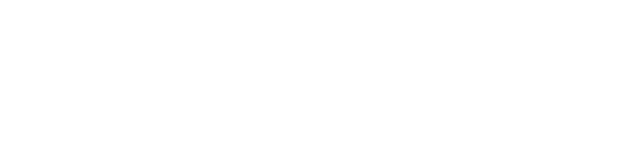
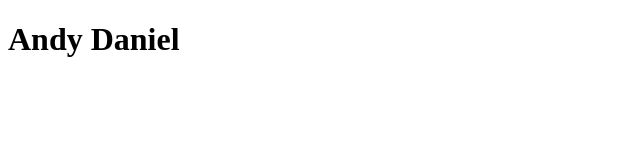
Before and after one commit to acuyuch-2017403/TrabajosWeb, a plain HTML site: page index.html in a window 1280 px wide. Shown: the whole page, without its empty margins (0-640 px from the left). Drawn offline with Linux system fonts and the light colour scheme.

Commit message:
Se agrego el Nombre Andy Cuyuch

```diff
--- a/index.html
+++ b/index.html
@@ -7,6 +7,6 @@
     <title>Document</title>
 </head>
 <body>
-
+    <h1> Andy Daniel</h1>
 </body>
 </html>
```
